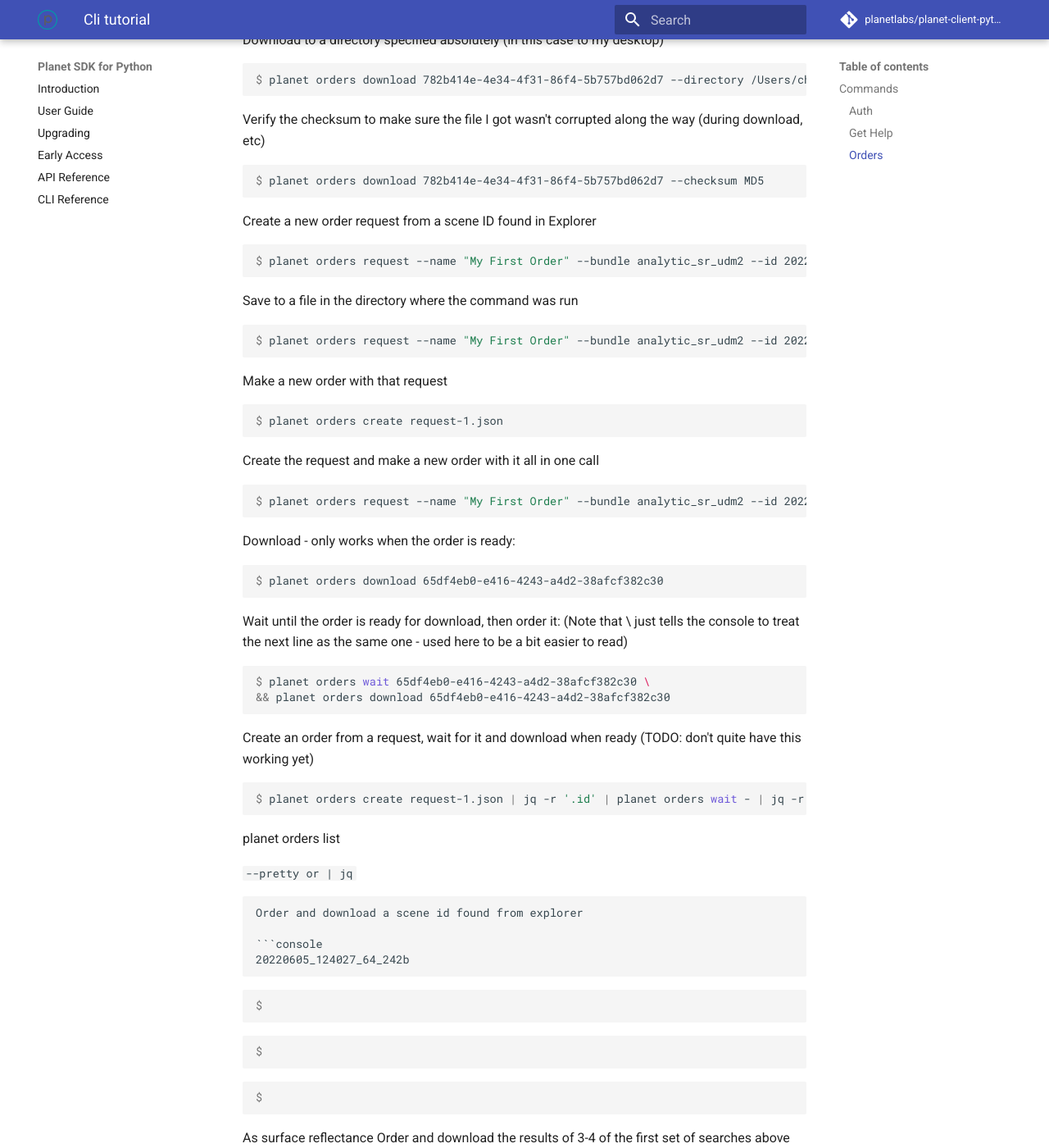
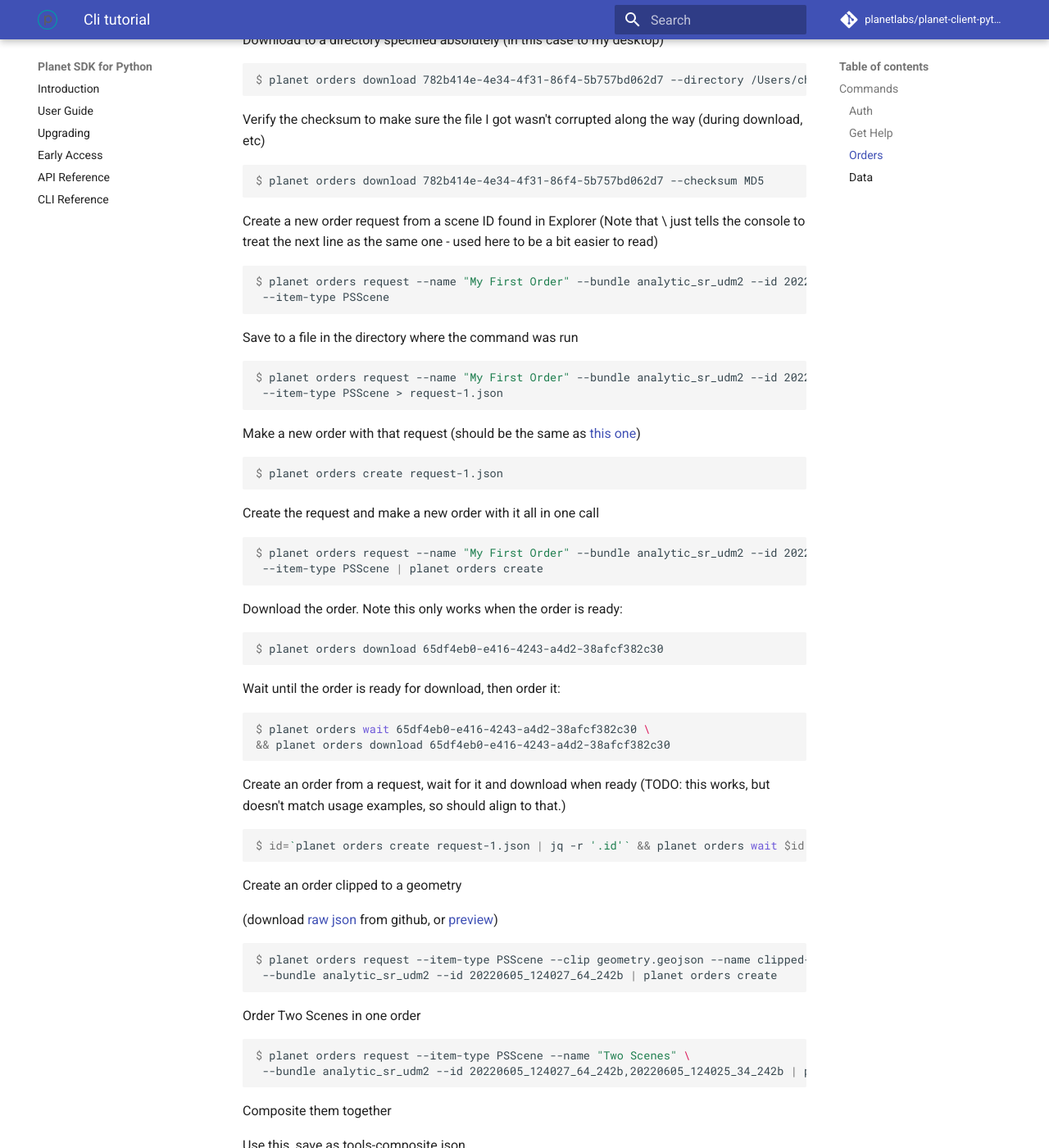
Before and after one commit to planetlabs/planet-client-python, an MkDocs documentation site: the page built from docs/cli-tutorial.md, in a window 1280 px wide and 1400 px high, scrolled down 1457 px. Shown: the whole window at 82% size. Built offline with MkDocs 1.6.1 and Material for MkDocs 9.7.7, drawn with Linux system fonts in a browser that asks for light colours; comment, search, counter and statistics services are not loaded; some of the changed text lies outside the part shown.

Commit message:
more examples

````diff
--- a/docs/cli-tutorial.md
+++ b/docs/cli-tutorial.md
@@ -85,18 +85,22 @@ $ planet orders download 782b414e-4e34-4f31-86f4-5b757bd062d7 --checksum MD5
 ```
 
 Create a new order request from a scene ID found in Explorer
+(Note that \ just tells the console to treat the next line as the same one - used here to be a bit easier to read)
 
 ```console
-$ planet orders request --name "My First Order" --bundle analytic_sr_udm2 --id 20220605_124027_64_242b --item-type PSScene
+$ planet orders request --name "My First Order" --bundle analytic_sr_udm2 --id 20220605_124027_64_242b \
+ --item-type PSScene
 ```
 
 Save to a file in the directory where the command was run
 
 ```console
-$ planet orders request --name "My First Order" --bundle analytic_sr_udm2 --id 20220605_124027_64_242b --item-type PSScene > request-1.json
+$ planet orders request --name "My First Order" --bundle analytic_sr_udm2 --id 20220605_124027_64_242b \
+ --item-type PSScene > request-1.json
 ```
 
-Make a new order with that request
+Make a new order with that request (should be the same as
+[this one](https://gist.githubusercontent.com/cholmes/892f851d5c55f7cf93e210595750ecfe/raw/4c255dcdf0973e0f72d43d82c776d8251fb7545e/request-1.json))
 
 ```console
 $ planet orders create request-1.json
@@ -105,17 +109,17 @@ $ planet orders create request-1.json
 Create the request and make a new order with it all in one call
 
 ```console
-$ planet orders request --name "My First Order" --bundle analytic_sr_udm2 --id 20220605_124027_64_242b --item-type PSScene | planet orders create
+$ planet orders request --name "My First Order" --bundle analytic_sr_udm2 --id 20220605_124027_64_242b \
+ --item-type PSScene | planet orders create
 ```
 
-Download - only works when the order is ready:
+Download the order. Note this only works when the order is ready:
 
 ```console
 $ planet orders download 65df4eb0-e416-4243-a4d2-38afcf382c30
 ```
 
 Wait until the order is ready for download, then order it:
-(Note that \ just tells the console to treat the next line as the same one - used here to be a bit easier to read)
 
 ```console
 $ planet orders wait 65df4eb0-e416-4243-a4d2-38afcf382c30 \
@@ -123,12 +127,247 @@ $ planet orders wait 65df4eb0-e416-4243-a4d2-38afcf382c30 \
 ```
 
 Create an order from a request, wait for it and download when ready
-(TODO: don't quite have this working yet)
+(TODO: this works, but doesn't match usage examples, so should align to that.)
 
 ```console
-$ planet orders create request-1.json | jq -r '.id' | planet orders wait - | jq -r '.id' | planet orders download -
+$ id=`planet orders create request-1.json | jq -r '.id'` && planet orders wait $id && planet orders download $id
 ```
 
+Create an order clipped to a geometry
+
+(download [raw json](https://gist.githubusercontent.com/cholmes/c7736ac5241d77605524d01ed2dc57a1/raw/7d24e02ba894e64c4c737c253a0cce4cac54167c/geometry.geojson)
+from github, or [preview](https://gist.github.com/cholmes/c7736ac5241d77605524d01ed2dc57a1))
+
+```console
+$ planet orders request --item-type PSScene --clip geometry.geojson --name clipped-geom \
+ --bundle analytic_sr_udm2 --id 20220605_124027_64_242b | planet orders create
+```
+
+Order Two Scenes in one order
+
+```console
+$ planet orders request --item-type PSScene --name "Two Scenes" \
+ --bundle analytic_sr_udm2 --id 20220605_124027_64_242b,20220605_124025_34_242b | planet orders create
+```
+
+Composite them together
+
+Use this, save as tools-composite.json
+
+```json
+[
+    {
+      "composite": {
+        }
+    }
+]
+```
+
+Then create command and order
+
+```console
+$ planet orders request --item-type PSScene --name "Two Scenes Composited" \
+ --bundle analytic_sr_udm2 --id 20220605_124027_64_242b,20220605_124025_34_242b --tools tools-composite.json | planet orders create
+```
+
+Get the output as a cloud-optimized GeoTIFF:
+(save as tools-cog.json)
+
+```json
+[
+    {
+      "composite": {
+        }
+    },
+    {
+    "file_format": {
+        "format": "COG"
+      }
+    }
+]
+```
+
+The following command just shows the output, you can pipe into orders create if you'd like:
+
+```console
+$ planet orders request --item-type PSScene --name "Two Scenes Composited" \
+ --bundle analytic_sr_udm2 --id 20220605_124027_64_242b,20220605_124025_34_242b --tools tools-cog.json
+```
+
+To clip and composite you need to specify the clip in the tools (instead of `--clip`).
+Can get it from [this gist](https://gist.github.com/cholmes/378d050a263ae433ddbbb91c3439994b)
+
+```console
+$ planet orders request --item-type PSScene --name "Two Scenes Clipped and Composited" \
+ --bundle analytic_sr_udm2 --id 20220605_124027_64_242b,20220605_124025_34_242b --tools tools-clip-composite.json
+```
+
+Or can even stream that in:
+
+```console
+$ url -s https://gist.githubusercontent.com/cholmes/378d050a263ae433ddbbb91c3439994b/raw/ebcaa54cacdc6f696a0506705785f8ff8dae9af1/ \
+tools-clip-composite.json | planet orders request --item-type PSScene --name "Streaming Clip & Composite" \
+ --bundle analytic_sr_udm2 --id 20220605_124027_64_242b,20220605_124025_34_242b --tools - | planet orders create
+```
+
+TODO: STAC Output
+
+### Data
+
+Run a search for all the latest planetscope scenes that you have download access to:
+
+```console
+$ planet data filter > filter.json
+$ planet data search-quick PSScene filter.json
+```
+
+Or using piping (recommended)
+
+```console
+$ planet data filter | planet data search-quick PSScene -
+```
+
+Run a search for all the latest PS Scenes in a bounding box in Iowa:
+
+Save this as geometry.json
+
+```json
+{
+  "type": "FeatureCollection",
+  "features": [
+    {
+      "type": "Feature",
+      "properties": {},
+      "geometry": {
+        "type": "Polygon",
+        "coordinates": [
+          [
+            [
+              -93.7353,
+              41.6236
+            ],
+            [
+              -92.2741,
+              41.6236
+            ],
+            [
+              -92.2741,
+              42.3747
+            ],
+            [
+              -93.7353,
+              42.3747
+            ],
+            [
+              -93.7353,
+              41.6236
+            ]
+          ]
+        ]
+      }
+    }
+  ]
+}
+```
+
+```console
+$ planet data filter --geom geometry.json | planet data search-quick PSScene -
+```
+
+And turn into GeoJSON
+
+```console
+$ planet data filter --geom geometry.json | planet data search-quick PSScene - | planet collect
+```
+
+```console
+$
+```
+
+
+```console
+$
+```
+
+```console
+$
+```
+
+```console
+$
+```
+
+
+```console
+$
+```
+
+```console
+$
+```
+
+```console
+$
+```
+
+
+Run a search for planetscope data on a bounding box in Iowa
+
+
+
+```json
+{
+  "type": "FeatureCollection",
+  "features": [
+    {
+      "type": "Feature",
+      "properties": {},
+      "geometry": {
+        "type": "Polygon",
+        "coordinates": [
+          [
+            [
+              -93.7353,
+              41.6236
+            ],
+            [
+              -92.2741,
+              41.6236
+            ],
+            [
+              -92.2741,
+              42.3747
+            ],
+            [
+              -93.7353,
+              42.3747
+            ],
+            [
+              -93.7353,
+              41.6236
+            ]
+          ]
+        ]
+      }
+    }
+  ]
+}
+```
+
+Run search for planetscope with cloud cover less than 20
+Run search with permission filter to just be data that can be downloaded
+Run search with just good sun angles
+Run search for sentinel 2 images
+Run search for landsat8 images
+Run search for sentinel 1 images
+Run search for all data from Planet & public satellites for the last 5 grow seasons in Iowa (April 15 - October 15th)
+Get it into a shapefile for use by naive GIS people
+Get stats of number of images captured by satellite, show in chart
+Get stats of number of cloud free images by satellite
+Run search with a geojson of 7 small to moderate sized fields, try out a few filters
+Run search and turn results into STAC output, to:
+Understand results with stac-terminal
+Add to an existing stac catalog with stactools
 
 planet orders list
 
````
